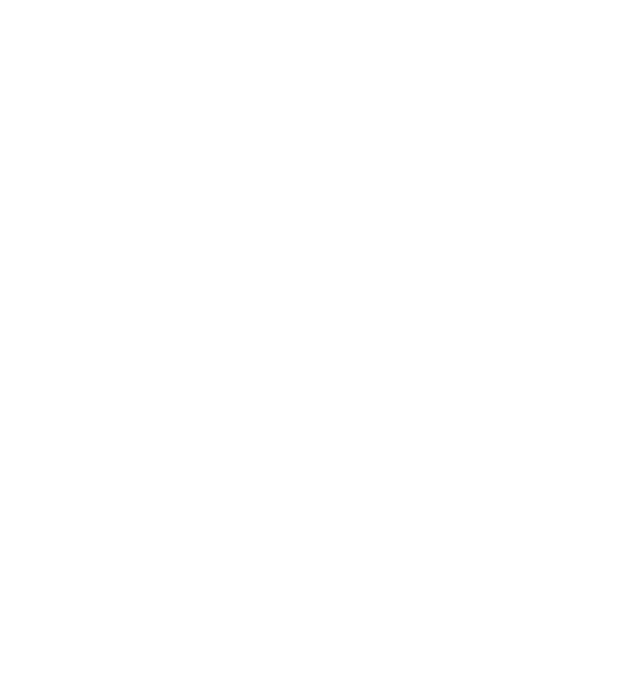
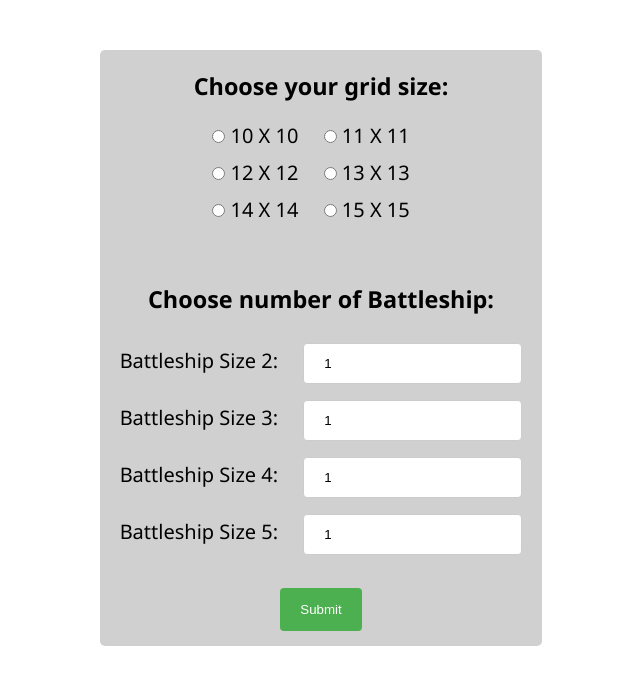
Before and after one commit to barkan33/Battleship, a plain HTML site: page index.HTML in a window 1280 px wide. Shown: the whole page, without its empty margins (319-959 px from the left). Drawn offline with Linux system fonts and the light colour scheme.

Commit message:
Game's details form

```diff
--- a/index.HTML
+++ b/index.HTML
@@ -12,7 +12,46 @@
 </head>
 
 <body>
+    <form action="">
 
+        <h3>Choose your grid size:</h3>
+        <div class="sizeLable">
+
+            <input type="radio" id="10^2" name="board_Size" value="10">
+            <label for="10^2">10 X 10</label>
+            <input type="radio" id="11^2" name="board_Size" value="11">
+            <label for="11^2">11 X 11</label>
+        </div>
+        <div class="sizeLable">
+            <input type="radio" id="12^2" name="board_Size" value="12">
+            <label for="12^2">12 X 12</label>
+            <input type="radio" id="13^2" name="board_Size" value="13">
+            <label for="13^2">13 X 13</label>
+        </div>
+        <div class="sizeLable">
+
+            <input type="radio" id="14^2" name="board_Size" value="14">
+            <label for="14^2">14 X 14</label>
+            <input type="radio" id="15^2" name="board_Size" value="15">
+            <label for="15^2">15 X 15</label>
+        </div>
+
+
+        <h3>Choose number of Battleship:</h3>
+        <label for="BS2">Battleship Size 2:</label>
+        <input type="number" id="BS2" name="BS2" min="1" value="1">
+        <br>
+        <label for="BS3">Battleship Size 3:</label>
+        <input type="number" id="BS3" name="BS3" min="1" value="1">
+        <br>
+        <label for="BS4">Battleship Size 4:</label>
+        <input type="number" id="BS4" name="BS4" min="1" value="1">
+        <br>
+        <label for="BS5">Battleship Size 5:</label>
+        <input type="number" id="BS5" name="BS5" min="1" value="1">
+        <br>
+        <input type="submit" value="Submit">
+    </form>
 </body>
 
 </html>
--- a/styles/style.css
+++ b/styles/style.css
@@ -0,0 +1,60 @@
+* {
+    padding: 0;
+    margin: 0;
+    box-sizing: border-box;
+}
+
+body {
+    font-family: 'Segoe UI', Tahoma, Geneva, Verdana, sans-serif;
+}
+
+form {
+    display: block;
+    margin: auto;
+    width: fit-content;
+    border-radius: 5px;
+    background-color: rgb(20, 20, 20, 20%);
+    padding: 20px;
+    margin-top: 50px;
+    text-align: center;
+    font-size: 20px;
+}
+
+.sizeLable {
+    margin: 10px 0;
+}
+
+label {
+    margin-right: 20px;
+}
+
+form h3 {
+    margin-bottom: 20px;
+
+}
+
+form h3:nth-child(1n+2) {
+    margin-top: 60px;
+}
+
+input[type=number] {
+    padding: 12px 20px;
+    margin: 8px 0;
+    border: 1px solid #ccc;
+    border-radius: 4px;
+}
+
+input[type=submit] {
+    display: block;
+    margin: 25px auto -5px auto;
+    background-color: #4CAF50;
+    color: white;
+    padding: 14px 20px;
+    border: none;
+    border-radius: 4px;
+    cursor: pointer;
+}
+
+input[type=submit]:hover {
+    background-color: #357738;
+}
```
